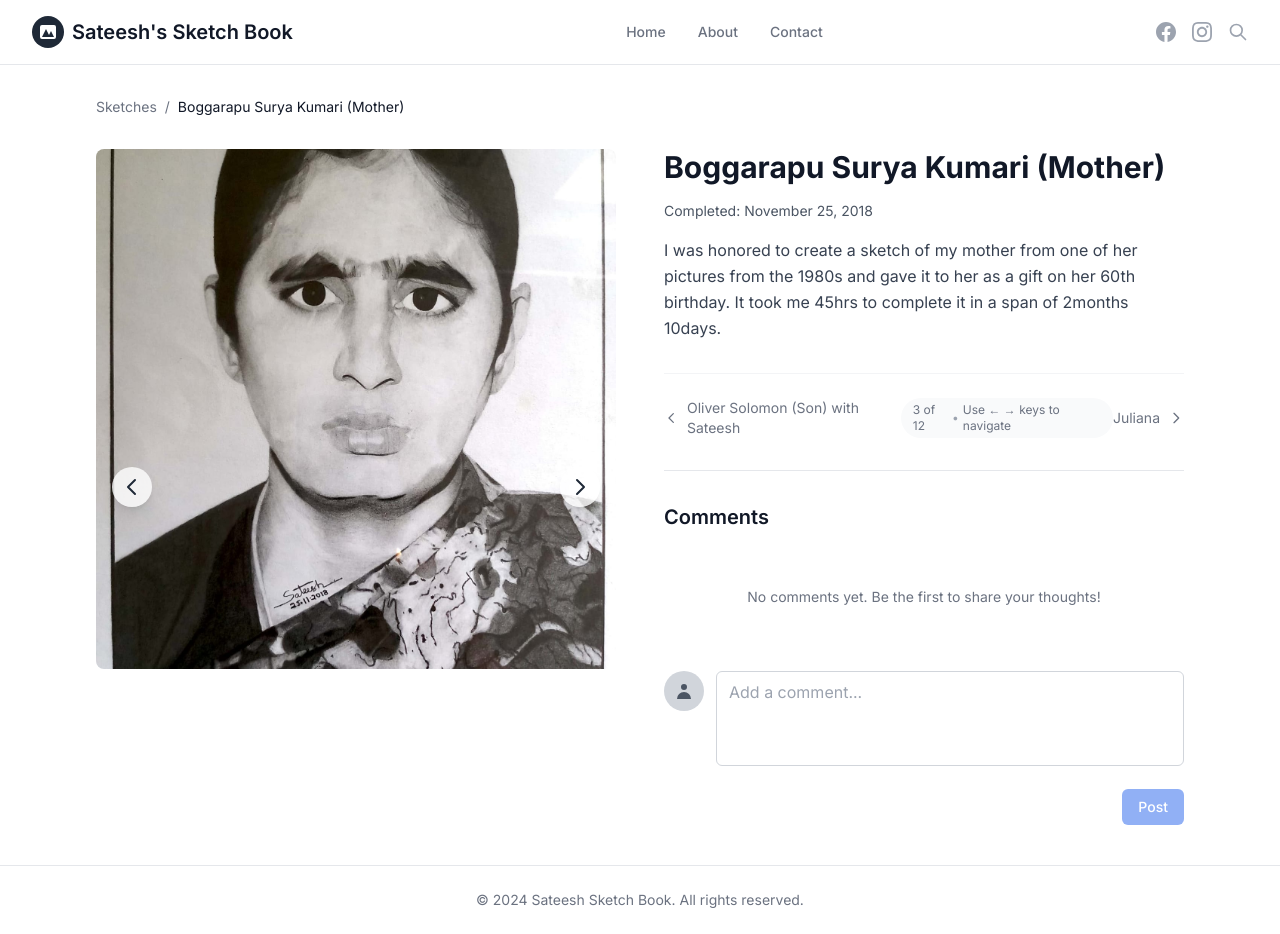
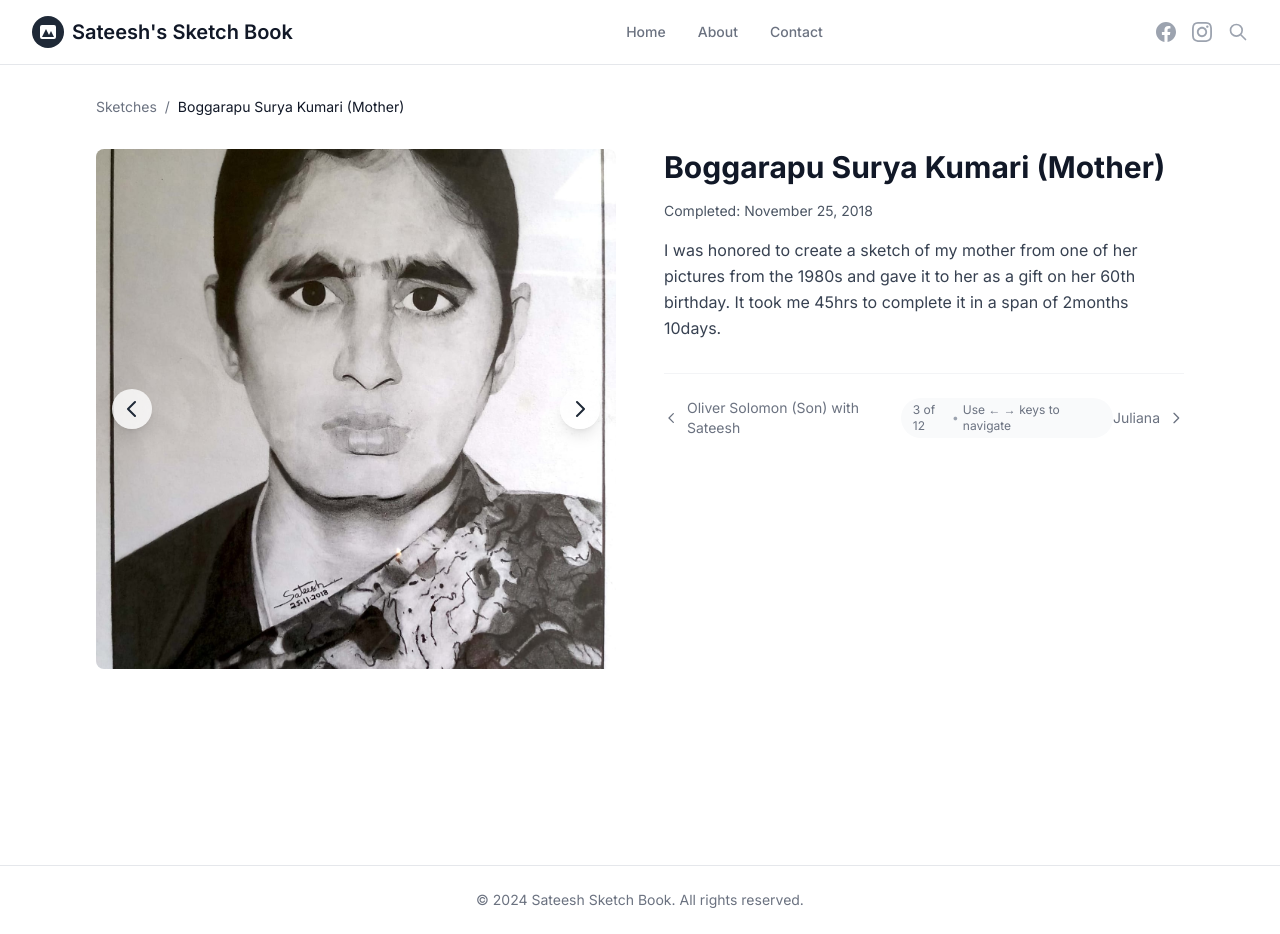
Before and after one commit to sat33shgit/SketchesWebsite, a React (Vite) app: page /SketchesWebsite/sketch/10 in a window 1280 px wide. Built offline with nearby package versions, Linux system fonts and the light colour scheme.

Commit message:
Disable comments section in sketch detail pages

```diff
--- a/src/pages/SketchDetail.jsx
+++ b/src/pages/SketchDetail.jsx
@@ -7,15 +7,15 @@ const SketchDetail = () => {
   const { id } = useParams()
   const navigate = useNavigate()
   const sketch = getSketchById(id)
-  const [newComment, setNewComment] = useState('')
   const [isFullscreen, setIsFullscreen] = useState(false)
   const [zoomLevel, setZoomLevel] = useState(1)
   const [imagePosition, setImagePosition] = useState({ x: 0, y: 0 })
   const [isDragging, setIsDragging] = useState(false)
   const [dragStart, setDragStart] = useState({ x: 0, y: 0 })
 
-  // Comments data - initially empty, real comments would come from a backend
-  const [comments] = useState([])
+  // Comments functionality disabled for now
+  // const [comments] = useState([])
+  // const [newComment, setNewComment] = useState('')
 
   // Navigation helpers
   const currentIndex = sketches.findIndex(s => s.id === parseInt(id))
@@ -47,14 +47,14 @@ const SketchDetail = () => {
     )
   }
 
-  const handleSubmitComment = (e) => {
-    e.preventDefault()
-    if (newComment.trim()) {
-      // In a real app, this would send the comment to a backend
-      console.log('New comment:', newComment)
-      setNewComment('')
-    }
-  }
+  // Comments functionality disabled for now
+  // const handleSubmitComment = (e) => {
+  //   e.preventDefault()
+  //   if (newComment.trim()) {
+  //     console.log('New comment:', newComment)
+  //     setNewComment('')
+  //   }
+  // }
 
   const openFullscreen = () => {
     setIsFullscreen(true)
@@ -309,74 +309,15 @@ const SketchDetail = () => {
               </div>
             </div>
 
-            {/* Comments Section */}
+            {/* Comments Section - Disabled */}
+            {/*
             <div className="border-t border-gray-200 pt-8">
               <h2 className="text-xl font-semibold text-gray-900 mb-6">Comments</h2>
-
-              {/* Comments List */}
-              <div className="space-y-6 mb-8">
-                {comments.length > 0 ? (
-                  comments.map((comment) => (
-                    <div key={comment.id} className="flex space-x-3">
-                      <img
-                        src={comment.avatar}
-                        alt={comment.author}
-                        className="w-10 h-10 rounded-full bg-gray-200"
-                      />
-                      <div className="flex-1 min-w-0">
-                        <div className="flex items-center space-x-2 mb-1">
-                          <h4 className="text-sm font-semibold text-gray-900">{comment.author}</h4>
-                          <span className="text-xs text-gray-500">{comment.timeAgo}</span>
-                        </div>
-                        <p className="text-sm text-gray-700 mb-2">{comment.content}</p>
-                        <div className="flex items-center space-x-4 text-xs text-gray-500">
-                          <button className="flex items-center space-x-1 hover:text-gray-700">
-                            <svg className="w-4 h-4" fill="none" stroke="currentColor" viewBox="0 0 24 24">
-                              <path strokeLinecap="round" strokeLinejoin="round" strokeWidth={2} d="M4.318 6.318a4.5 4.5 0 000 6.364L12 20.364l7.682-7.682a4.5 4.5 0 00-6.364-6.364L12 7.636l-1.318-1.318a4.5 4.5 0 00-6.364 0z" />
-                            </svg>
-                            <span>{comment.likes}</span>
-                          </button>
-                          <button className="hover:text-gray-700">Reply</button>
-                        </div>
-                      </div>
-                    </div>
-                  ))
-                ) : (
-                  <div className="text-center py-8">
-                    <p className="text-gray-500 text-sm">No comments yet. Be the first to share your thoughts!</p>
-                  </div>
-                )}
+              <div className="text-center py-8">
+                <p className="text-gray-500 text-sm">Comments are currently disabled.</p>
               </div>
-
-              {/* Add Comment Form */}
-              <form onSubmit={handleSubmitComment} className="space-y-4">
-                <div className="flex space-x-3">
-                  <div className="w-10 h-10 bg-gray-300 rounded-full flex items-center justify-center">
-                    <svg className="w-5 h-5 text-gray-600" fill="currentColor" viewBox="0 0 20 20">
-                      <path fillRule="evenodd" d="M10 9a3 3 0 100-6 3 3 0 000 6zm-7 9a7 7 0 1114 0H3z" clipRule="evenodd" />
-                    </svg>
-                  </div>
-                  <div className="flex-1">
-                    <textarea
-                      value={newComment}
-                      onChange={(e) => setNewComment(e.target.value)}
-                      placeholder="Add a comment..."
-                      rows={3}
-                      className="w-full px-3 py-2 border border-gray-300 rounded-md focus:outline-none focus:ring-2 focus:ring-blue-500 focus:border-transparent resize-none"
-                    />
-                  </div>
-                </div>
-                <div className="flex justify-end">
-                  <button
-                    type="submit"
-                    disabled={!newComment.trim()}
-                    className="bg-blue-600 text-white px-4 py-2 rounded-md text-sm font-medium hover:bg-blue-700 focus:outline-none focus:ring-2 focus:ring-blue-500 focus:ring-offset-2 disabled:opacity-50 disabled:cursor-not-allowed"
-                  >
-                    Post
-                  </button>
-                </div>
-              </form>
             </div>
+            */}
           </div>
         </div>
 
```
